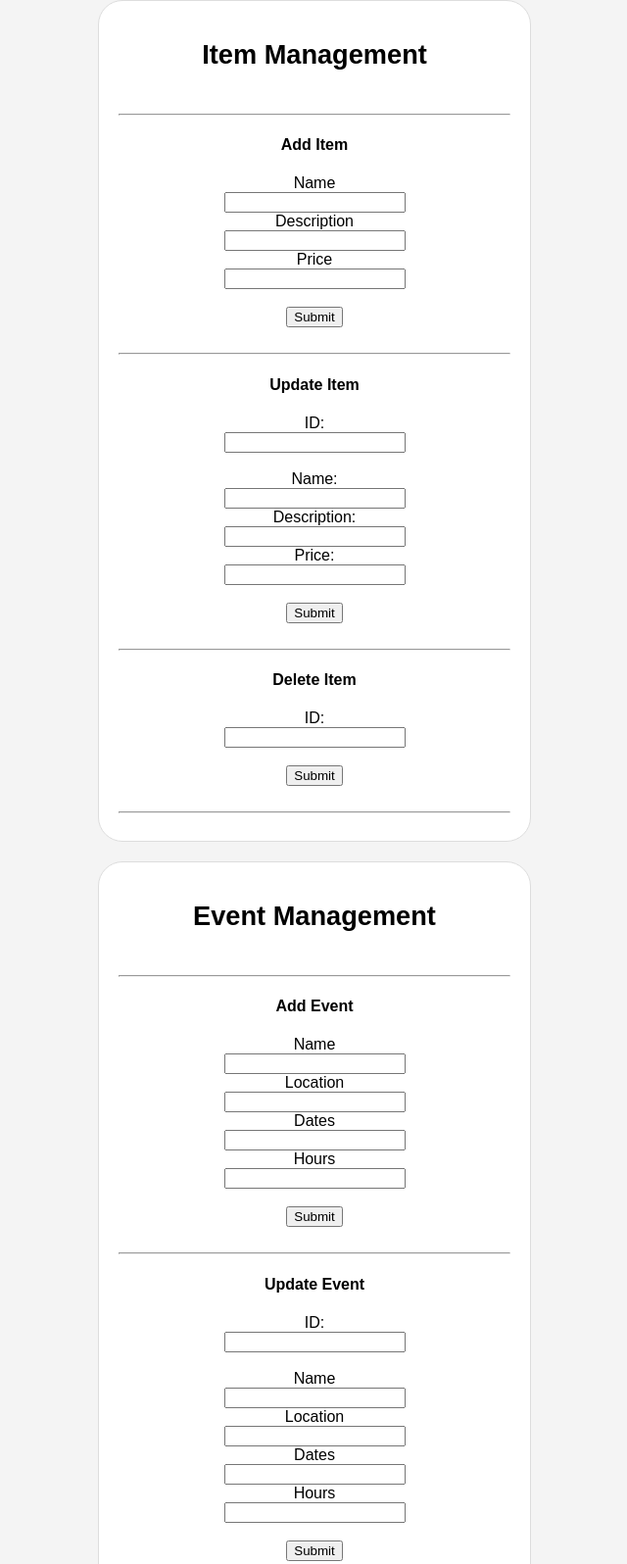
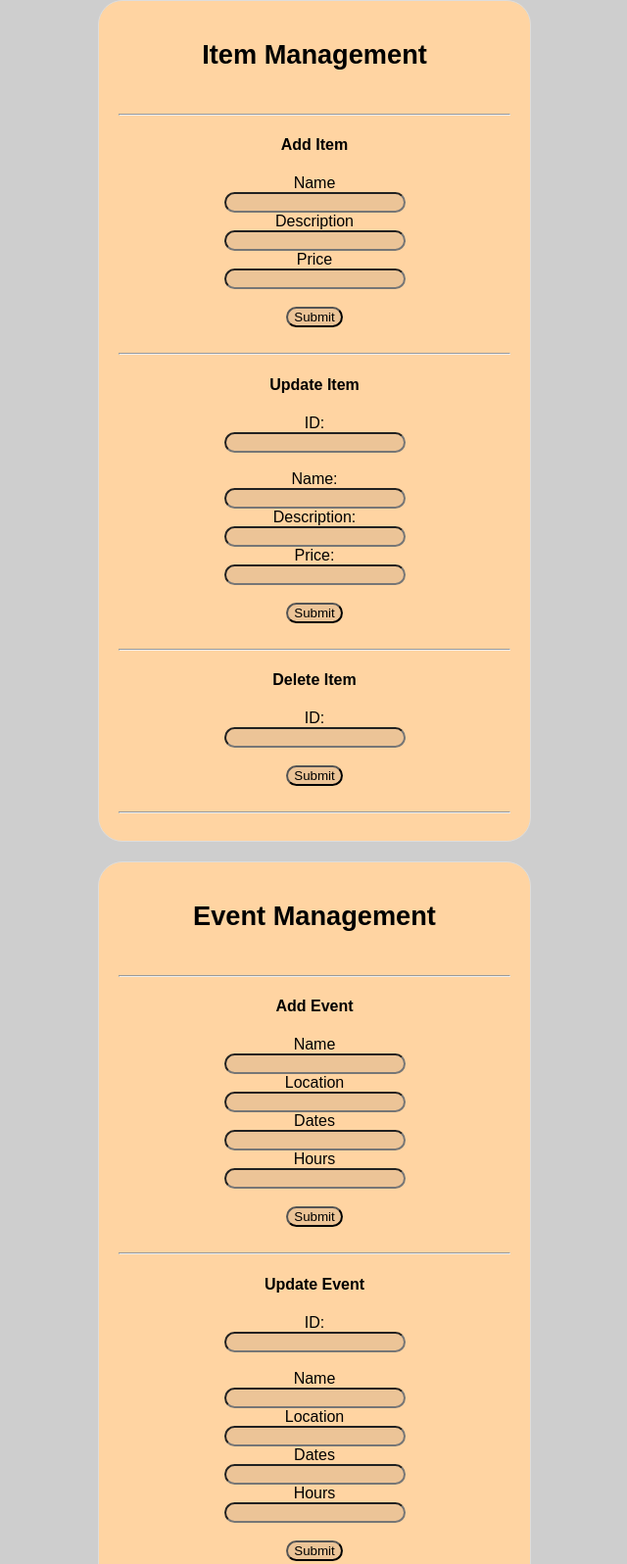
Before and after one commit to Dinopizza/FinalProject, a website: page public/admin.html in a window 1280 px wide. Shown: the part 262-1858 px from the top of the page at 98% size, without its empty margins (319-959 px from the left). Drawn offline with Linux system fonts and the light colour scheme; no server answers.

Commit message:
Made website look pretty

```diff
--- a/public/admin.html
+++ b/public/admin.html
@@ -29,31 +29,31 @@
         <h4>Add Item</h4>
         <form id="AddItem" onsubmit="Admin_AddItem()">
             <label for="name">Name</label><br>
-            <input type="text" name="name"><br>
+            <input type="text" name="name" required><br>
             <label for="description">Description</label><br>
-            <input type="text" name="description"><br>
+            <input type="text" name="description" required><br>
             <label for="price">Price</label><br>
-            <input type="text" name="price"><br><br>
+            <input type="text" name="price" required><br><br>
             <input type="submit"></button>
         </form><br><hr>
 
         <h4>Update Item</h4>
         <form id="UpdateItem" onsubmit="Admin_UpdateItem()">
             <label for="name">ID:</label><br>
-            <input type="text" name="id"><br><br>
+            <input type="text" name="id" required><br><br>
             <label for="name">Name:</label><br>
-            <input type="text" name="name"><br>
+            <input type="text" name="name" required><br>
             <label for="description">Description:</label><br>
-            <input type="text" name="description"><br>
+            <input type="text" name="description" required><br>
             <label for="price">Price:</label><br>
-            <input type="text" name="price"><br><br>
+            <input type="text" name="price" required><br><br>
             <input type="submit"></button>
         </form><br><hr>
 
         <h4>Delete Item</h4>
         <form id="DeleteItem" onsubmit="Admin_DeleteItem()">
             <label for="name">ID:</label><br>
-            <input type="text" name="id"><br><br>
+            <input type="text" name="id" required><br><br>
             <input type="submit"></button>
         </form><br><hr>
     </div>
@@ -63,35 +63,35 @@
         <h4>Add Event</h4>
         <form id="AddEvent" onsubmit="Admin_AddEvent()">
             <label for="name">Name</label><br>
-            <input type="text" name="name"><br>
+            <input type="text" name="name" required><br>
             <label for="location">Location</label><br>
-            <input type="text" name="location"><br>
+            <input type="text" name="location" required><br>
             <label for="dates">Dates</label><br>
-            <input type="text" name="dates"><br>
+            <input type="text" name="dates" required><br>
             <label for="hours">Hours</label><br>
-            <input type="text" name="hours"><br><br>
+            <input type="text" name="hours" required><br><br>
             <input type="submit"></button>
         </form><br><hr>
 
         <h4>Update Event</h4>
         <form id="UpdateEvent" onsubmit="Admin_UpdateEvent()">
             <label for="name">ID:</label><br>
-            <input type="text" name="id"><br><br>
+            <input type="text" name="id" required><br><br>
             <label for="name">Name</label><br>
-            <input type="text" name="name"><br>
+            <input type="text" name="name" required><br>
             <label for="location">Location</label><br>
-            <input type="text" name="location"><br>
+            <input type="text" name="location" required><br>
             <label for="dates">Dates</label><br>
-            <input type="text" name="dates"><br>
+            <input type="text" name="dates" required><br>
             <label for="hours">Hours</label><br>
-            <input type="text" name="hours"><br><br>
+            <input type="text" name="hours" required><br><br>
             <input type="submit"></button>
         </form><br><hr>
 
         <h4>Delete Event</h4>
         <form id="DeleteEvent" onsubmit="Admin_DeleteEvent()">
             <label for="name">ID:</label><br>
-            <input type="text" name="id"><br><br>
+            <input type="text" name="id" required><br><br>
             <input type="submit"></button>
         </form><br><hr>
     </div>
--- a/public/styles/site.css
+++ b/public/styles/site.css
@@ -2,12 +2,12 @@ body {
 	font-family: Arial, sans-serif;
 	margin: 0;
 	padding: 0;
-	background-color: #f4f4f4;
+	background-color: rgb(206, 206, 206);
 	min-height: 100vh;
 }
 
 div {
-	background-color: #fff;
+	background-color: rgb(255, 212, 162);
 	border: 1px solid #ddd;
 	margin: 20px auto;
 	padding: 20px;
@@ -20,13 +20,17 @@ h1 {
 	font-size: 1.7rem;
 }
 
+a {
+	font-family:'Franklin Gothic Medium', 'Arial Narrow', Arial, sans-serif
+}
+
 p {
 	font-size: 1rem;
 	font-style: italic;
 }
 
 img {
-  background-color: #fff;
+	background-color: rgb(255, 212, 162);
 	margin-left: auto;
 	margin-right: auto;
 	display: block;
@@ -36,9 +40,9 @@ img {
 }
 
 button {
-	background-color: #5c5c5c;
+	background-color: rgb(206, 171, 130);
 	border: none;
-	color: white;
+	color: rgb(0, 0, 0);
 	padding: 10px 25px;
 	text-align: center;
 	text-decoration: none;
@@ -54,5 +58,16 @@ button {
 }
 
 button:hover {
-	background-color: #4CAF50;
+	background-color: rgb(151, 127, 99);
+	color: rgb(255, 255, 255);
 }
+
+input {
+	background-color: rgb(236, 196, 151);
+	border-radius: 25px;
+}
+
+input:hover {
+	background-color: rgb(151, 127, 99);
+	color: rgb(255, 255, 255);
+}
```
Also changed, not shown: public/contact.html (+5 -4 lines).
